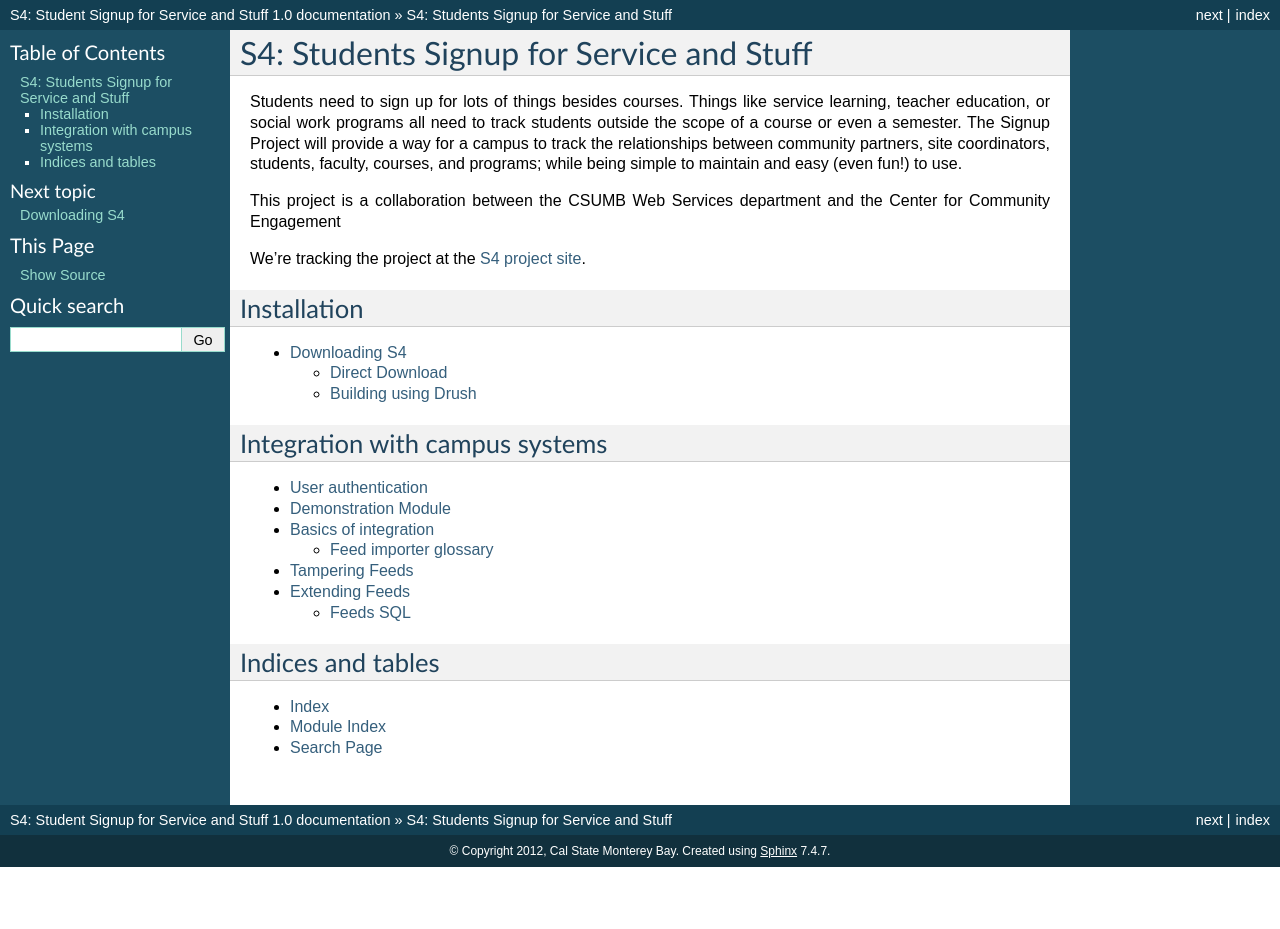
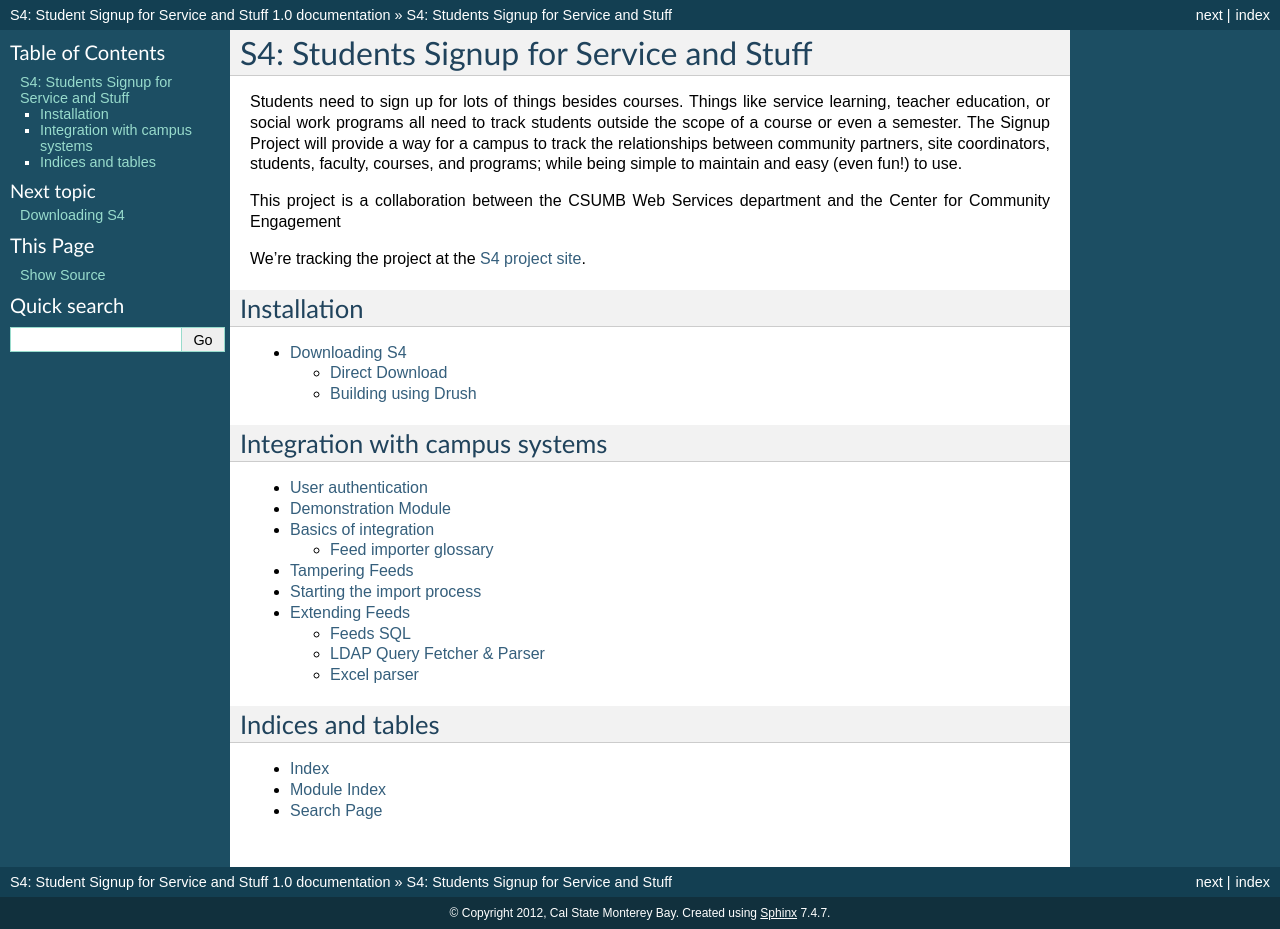
Before and after one commit to calstates4/s4project, a Sphinx documentation site: the page built from docs/index.rst, in a window 1280 px wide. Built offline with Sphinx 7.4.7, drawn with Linux system fonts in a browser that asks for light colours; before the commit the page ends 900 px from its top, so only the background shows below that; some of the changed lines change nothing that is shown.

Commit message:
Added more feed fetchers and outlined the import process.

```diff
--- a/docs/integration/index.rst
+++ b/docs/integration/index.rst
@@ -104,6 +104,16 @@
 
 To tamper a field, go to ``admin/structure/feeds`` and click on *Tamper* next to the feed you want to alter. You will then see a list of field mappings from your importer. If we wanted to split "Available Programs" for users, for example, we would click on the *Add plugin* link below the corresponding mapping (maybe it would read "program -> Available Programs"), and then under *Plugin to add* select "Explode". We would then enter the Separator (like Pipe |) and click *Add*. `Read more about the available tamper plugins <http://drupal.org/node/1246578>`_.
 
+===========================
+Starting the import process
+===========================
+
+Once you have a feed importer setup, it's not processing any data yet! To get started, to go ``http://mysite.edu/import`` or click on *Site settings* and under *SIS Integration* select "Run and monitor feed importers." You will see a list of your importers. Click on the one you want to setup, and fill out the form. If you are using a File fetcher, for example, it might ask you to upload a file or type in the path to where your batch file is being added.
+
+From here you can also view how many items have been imported with this feeds importer, and view a log that details what happened every time an import was run and provides details on errors.
+
+If you are playing around and find you screwed up an import, you can also delete all the items associated with that feed importer by clicking the *Delete items* tab.
+
 .. _extending-feeds:
 ===============
 Extending Feeds
@@ -113,6 +123,8 @@
 `Feeds SQL <http://drupal.org/project/feeds_sql>`_
 --------------------------------------------------
 Allows feeds to pull data from external database queries. All your database connection information is stored in non-readable config files for maximum security. To add a database to your site, edit the ``settings.php`` file located in the ``sites/default`` directory. The configuration is standard PHP Data Object (PDO) drivers, so you should consult the options for the database you're connecting to. Depending on your server environment, you might need to install the PDO driver as an extra, especially for less standard PHP databases like Oracle or MS SQL. `Read more about PDO and connection options <http://php.net/manual/en/pdo.drivers.php>`_.
+
+Note that this module adds both a fetcher and parser for databases, and they should generally be used together.
 
 .. code-block:: php
 
@@ -125,3 +137,11 @@
     'prefix' => 'main_',
     'collation' => 'utf8_general_ci',
   );
+
+`LDAP Query Fetcher & Parser <http://drupal.org/project/ldap>`_
+----------------------------------------------------
+If all your user information is already in LDAP, you can fetch LDAP entries for specific subsets of users based on LDAP queries and bring over their information into S4.
+
+`Excel parser <http://drupal.org/project/feeds_excel>`_
+-------------------------------------------------------
+Useful if you have an excel file to test with, you can upload via a File fetcher an excel file of data and have it parsed in it's native format.
```
